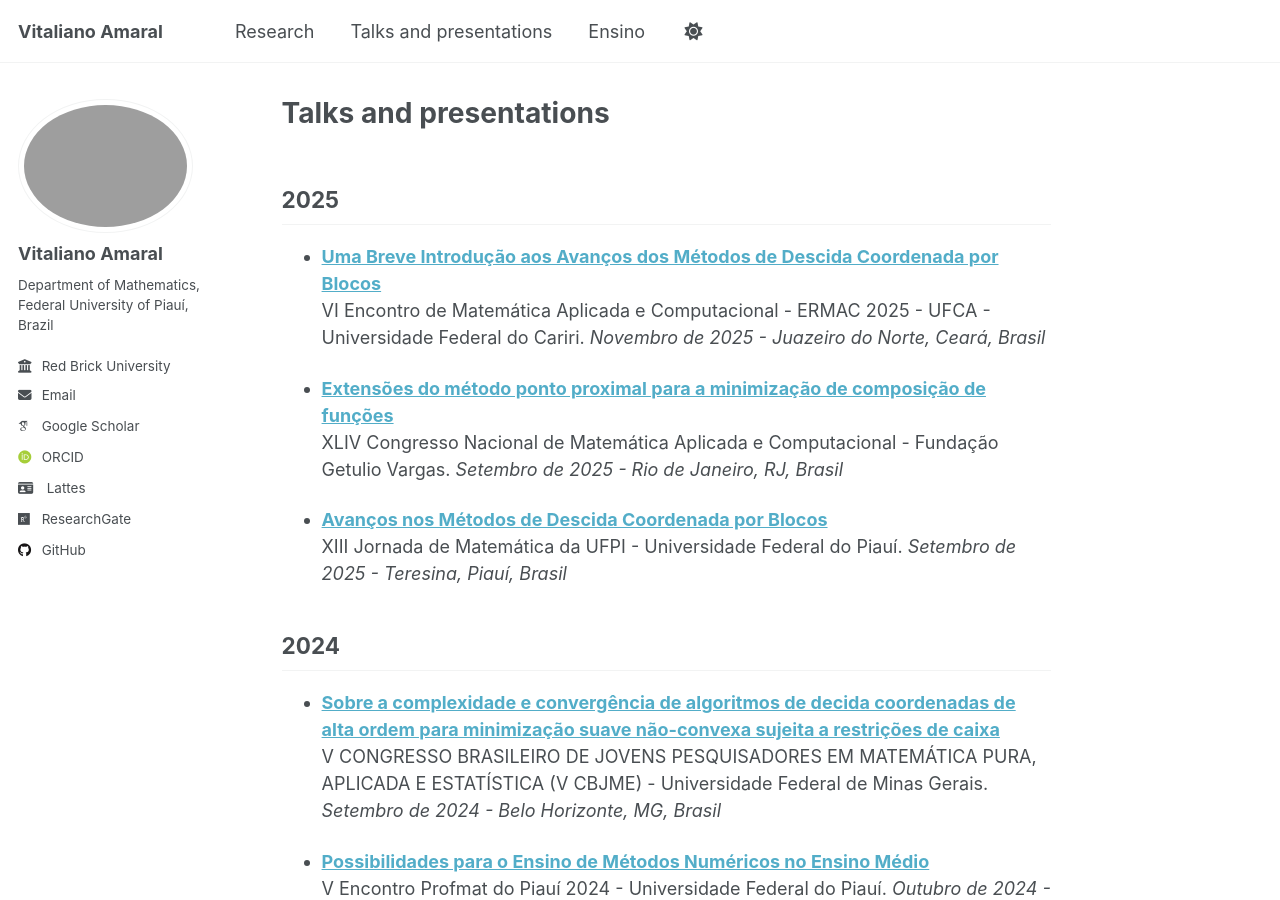
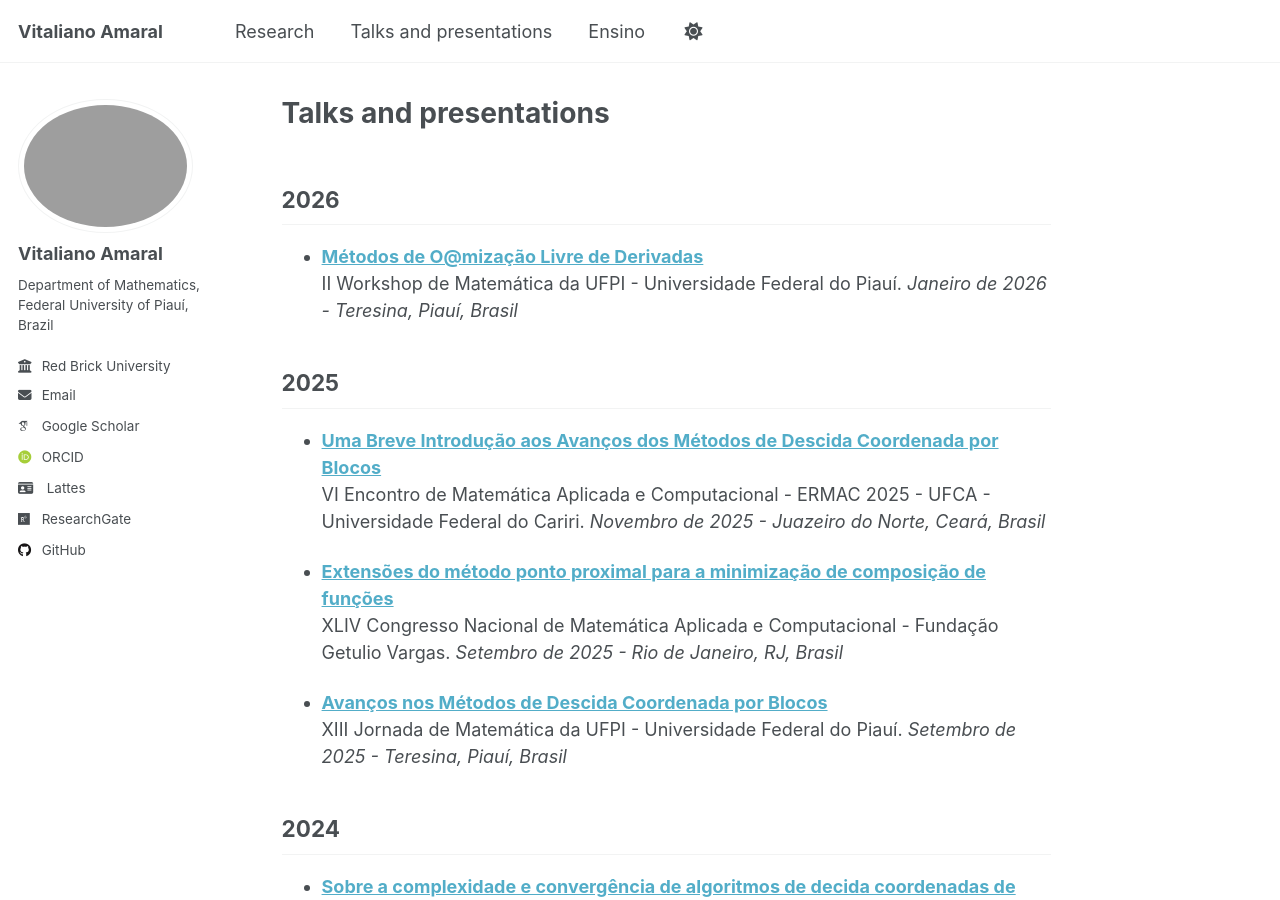
Before and after one commit to vitalianoamaral/vitalianoamaral.github.io, a Jekyll site: the page built from _pages/talksandpresentations.md, in a window 1280 px wide and 900 px high. Built offline with Jekyll 4.4.1, drawn with Linux system fonts in a browser that asks for light colours; some web fonts are replaced.

Commit message:
Add presentation for II Workshop de Matemática 2026

```diff
--- a/_pages/talksandpresentations.md
+++ b/_pages/talksandpresentations.md
@@ -4,6 +4,10 @@ title: "Talks and presentations"
 permalink: /talksandpresentations/
 author_profile: true
 ---
+## 2026
+- **[Métodos de O@mização Livre de Derivadas](/files/II WorkshopUFPI.pdf)**
+  II Workshop de Matemática da UFPI - Universidade Federal do Piauí. *Janeiro de 2026 - Teresina, Piauí, Brasil*
+
 ## 2025
 - **[Uma Breve Introdução aos Avanços dos Métodos de Descida Coordenada por Blocos](/files/ermac2025.pdf)**
   VI Encontro de Matemática Aplicada e Computacional - ERMAC 2025 - UFCA - Universidade Federal do Cariri. *Novembro de 2025 - Juazeiro do Norte, Ceará, Brasil*
```
